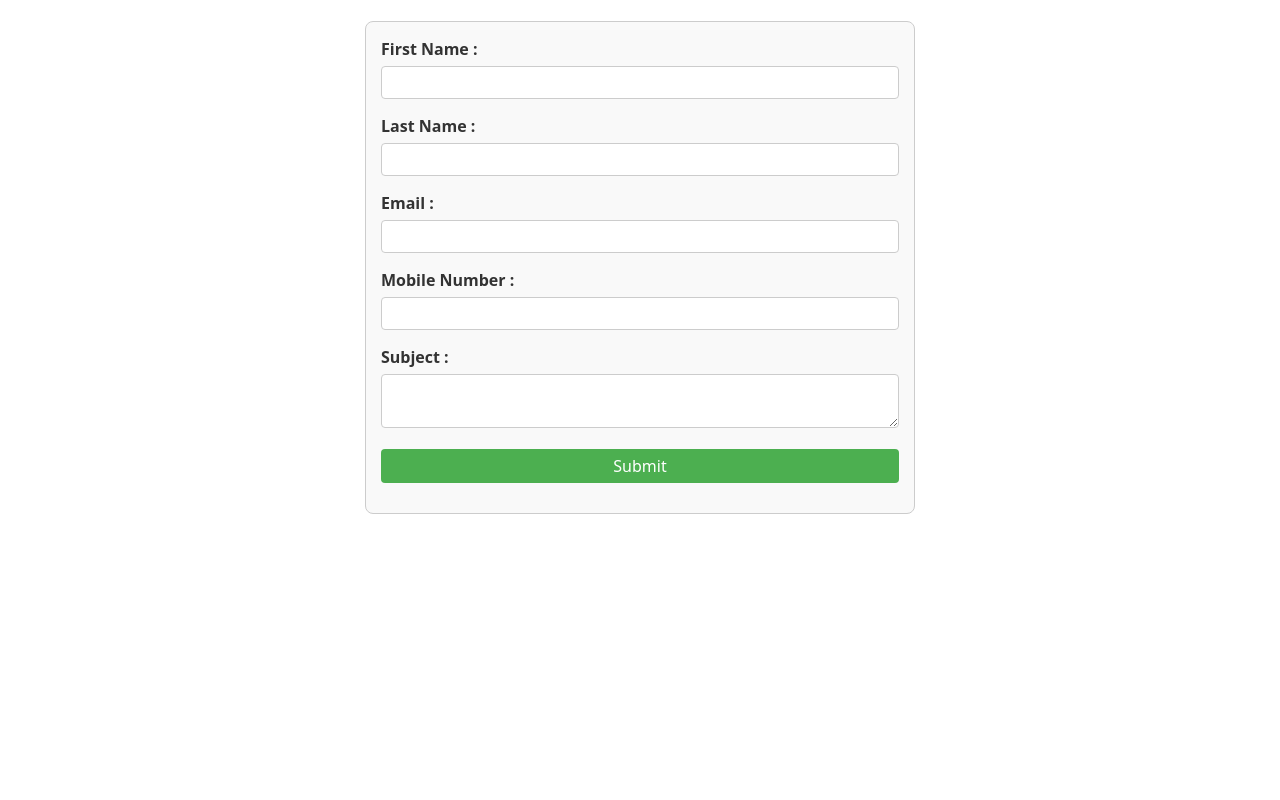
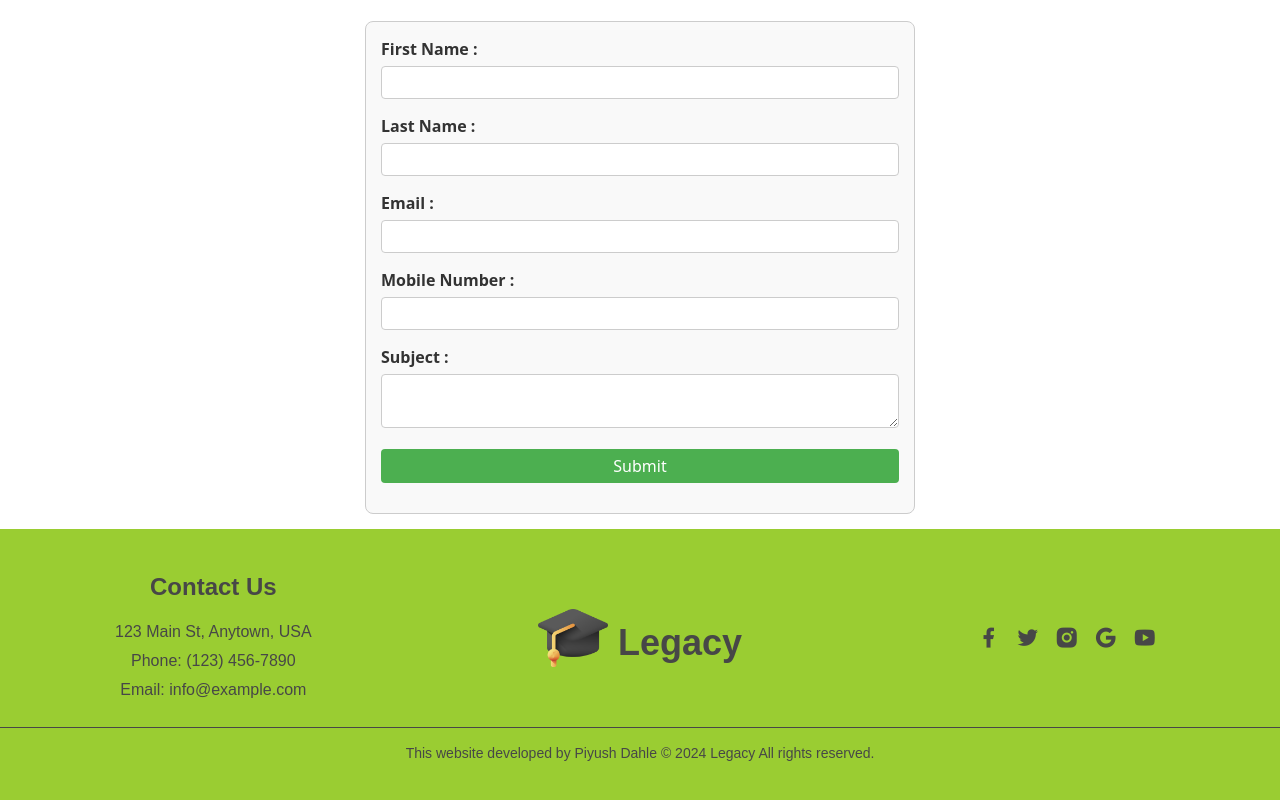
Before and after one commit to PIYUSHDAHLE/Legacy, a React (Vite) app: page / in a window 1280 px wide. Shown: the part 3421-4221 px from the top of the page. Before the commit the page ends 3935 px from the top, so only its background shows below. Built offline with nearby package versions, Linux system fonts and the light colour scheme; a web font is replaced by a local one.

Commit message:
Footer page

```diff
--- a/src/App.jsx
+++ b/src/App.jsx
@@ -6,6 +6,7 @@ import About from './components/About/About'
 import Campus from './components/Campus/Campus'
 import Testimonial from './components/Testimonial/Testimonial'
 import Contact from './components/Contact/Contact'
+import Footer from './components/footer/Footer'
 
 
 const App = () => {
@@ -18,6 +19,7 @@ const App = () => {
       <Campus/>
       <Testimonial/>
       <Contact/>
+      <Footer/>
     </div>
   )
 }
--- /dev/null
+++ b/src/components/footer/Footer.css
@@ -0,0 +1,77 @@
+/* Footer.css */
+
+.footer-box {
+    background-color: yellowgreen;
+    padding: 40px 0;
+    color: rgb(71, 71, 71);
+    font-family: Arial, sans-serif;
+  }
+
+  .footer-box .s1, .footer-box .s2 {
+    display: flex;
+    justify-content: space-around;
+    align-items: center;
+    text-align: center;
+  }
+
+  .footer-box .s1 {
+    margin-bottom: 20px;
+  }
+
+  .footer-box .left,  .footer-box .mid,  .footer-box .right {
+    flex: 1;
+  }
+
+  .footer-box .left h3 {
+    font-size: 24px;
+    font-weight: bold;
+    margin-bottom: 15px;
+  }
+
+  .footer-box .left p {
+    margin: 5px 0;
+  }
+  .footer-box .mid{
+    justify-content: center;
+    display: flex;
+    align-items: center;
+    gap: 10px;
+  }
+
+  .footer-box .mid img {
+    width: 70px;
+    height: auto;
+  }
+
+  .footer-box .mid h1 {
+    font-size: 36px;
+    margin-top: 10px;
+    font-weight: bold;
+  }
+
+  .footer-box .right ul {
+    list-style: none;
+    padding: 0;
+    display: flex;
+    gap: 15px;
+  }
+
+  .footer-box .right li {
+    display: inline;
+  }
+
+  .footer-box .right a {
+    color: rgb(71, 71, 71);
+    font-size: 24px;
+    transition: color 0.3s ease;
+  }
+
+  .right a:hover {
+    color: #333;
+  }
+
+  .s2 {
+    border-top: 1px solid rgb(71, 71, 71);
+    padding-top: 15px;
+    font-size: 14px;
+  }
--- /dev/null
+++ b/src/components/footer/Footer.jsx
@@ -0,0 +1,37 @@
+import React from 'react'
+import Logo from '../../assets/main-logo.png'
+import '../footer/Footer.css'
+const Footer = () => {
+  return (
+    <div className='footer-box'>
+        <section className='s1'>
+          <div className="left">
+          <h3>Contact Us</h3>
+            <p>123 Main St, Anytown, USA</p>
+            <p>Phone: (123) 456-7890</p>
+            <p>Email: info@example.com</p>
+          </div>
+
+          <div className="mid">
+           <img src={Logo} alt="NA" />
+           <h1>Legacy</h1>
+          </div>
+
+          <div className="right">
+            <ul>
+              <li><a href="#"><i className="ri-facebook-fill"></i></a></li>
+              <li><a href="#"><i className="ri-twitter-fill"></i></a></li>
+              <li><a href="#"><i className="ri-instagram-fill"></i></a></li>
+              <li><a href="#"><i className="ri-google-fill"></i></a></li>
+              <li><a href="#"><i className="ri-youtube-fill"></i></a></li>
+            </ul>
+          </div>
+        </section>
+        <section className='s2'>
+                 <p>This website developed by Piyush Dahle © 2024 Legacy All rights reserved.</p>
+        </section>
+    </div>
+  )
+}
+
+export default Footer
```
